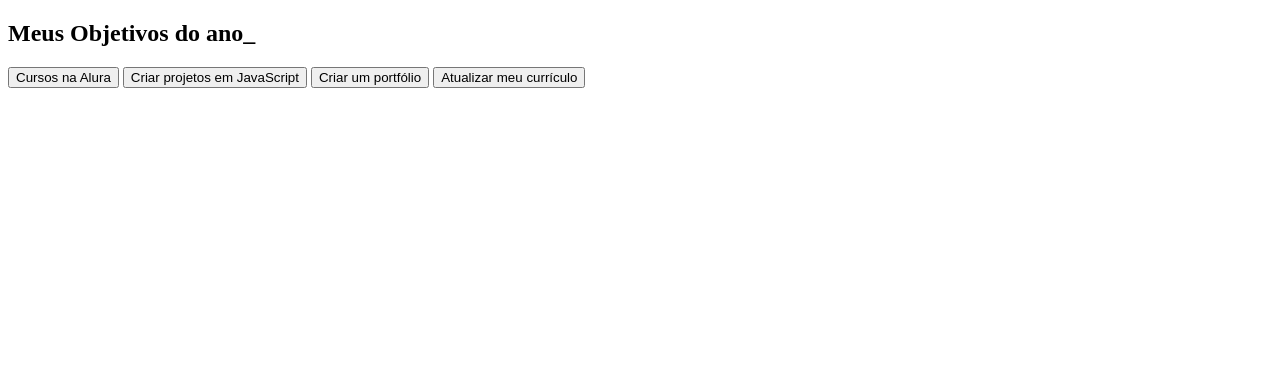
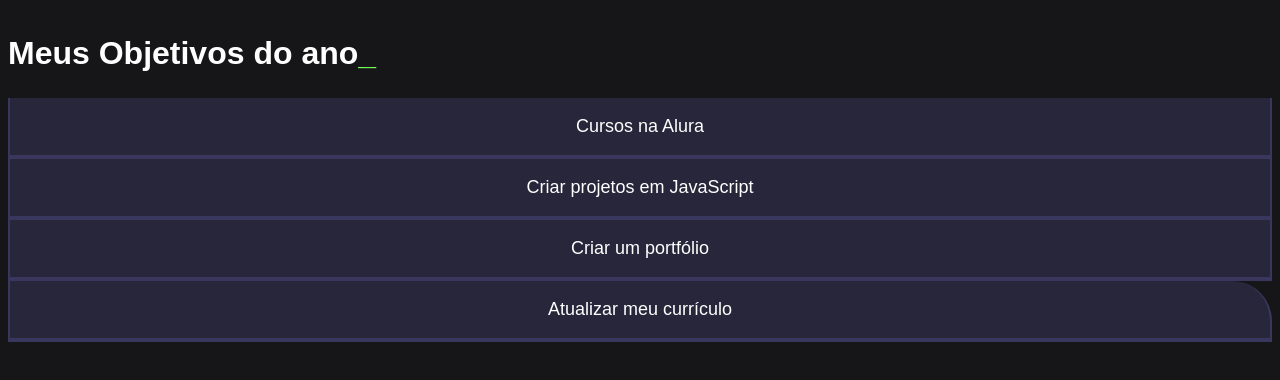
Before and after one commit to nicollymarques12/nicollymarques13, a plain HTML site: page index.html in a window 1280 px wide. Drawn offline with Linux system fonts and the light colour scheme.

Commit message:
Add files via upload
aula 2

```diff
--- a/index.html
+++ b/index.html
@@ -9,7 +9,8 @@
 <body>
 
     <section class="conteudo-principal"></section>
-    <h2 class="titulo-principal">Meus Objetivos do ano_</h2>
+    <h2 class="titulo-principal">Meus Objetivos do ano<span>_</span></h2>
+
     <div class="botoes"></div>
     <button class="botao">Cursos na Alura</button>
     <button class="botao">Criar projetos em JavaScript</button>
--- a/style.css
+++ b/style.css
@@ -0,0 +1,109 @@
+:root {
+    --cor-de-fundo: #1E1E1E;
+    --verde: #6FFF57;
+    --branco: #FFFFFF;
+    --botao-ativo: #3A375E;
+    --botao-inativo: rgba(58, 55, 94, 0.5);
+    --texto-fundo: rgba(58, 55, 94, 0.3);
+}
+
+@import url('https://fonts.googleapis.com/css2?family-Chakra+Petch:w ght@400:700&display=swap');
+
+body {
+    background-color: var(--cor-de-fundo);
+    color: var(--branco);
+    font-family: 'Chakra Petch', sans-serif;
+}
+
+@import url('https://fonts.googleapis.com/css?family=Chakra+Petch:wght@400;700&display=swap');
+
+:root {
+    --cor-de-fundo: #161618;
+    --verde: #6FFF57;
+    --branco: #FFFFFF;
+    --botao-ativo: #3A375E;
+    --botao-inativo: rgba(58, 55, 94, 0.5);
+    --texto-fundo: rgba(58, 55, 94, 0.3);
+}
+
+body {
+    background-color: var(--cor-de-fundo);
+    color: var(--branco);
+    font-family: 'Chakra Petch', sans-serif;
+}
+
+.conteudo-principal {
+    display: flex;
+    flex-direction: column;
+    justify-content: center;
+    align-items: center;
+    max-width: 1200px;
+    width: 100%;
+    margin: 0 auto;
+}
+
+.titulo-principal {
+    text-align: left;
+    width: 100%;
+    font-size: 32px;
+}
+
+
+
+.titulo-principal span {
+    color: var(--verde);
+}
+
+.botao {
+    font-family: "Crakra Petch", sans-serif;
+    background-color: var(--botao-inativo);
+    color: var(--branco);
+    display: flex;
+    justify-content: center;
+    padding: 1em;
+    font-size: 18px;
+    align-items: center;
+    width: 100%;
+    border-bottom: 4px solid var(--botao-ativo);
+    border-left: 2px solid var(--botao-ativo);
+    border-right: 2px solid var(--botao-ativo);
+    border-top: none;
+}
+
+.botao:first-child {
+    border-radius: 40px 40px 0 0;
+}
+
+.botoes {
+    display: block;
+}
+
+@media screen and (min-width: 768px) {
+    .botoes {
+        display: flex;
+    }
+
+    .botao:first-child {
+        border-radius: 40px 0 0 0;
+    }
+
+    .botao:last-child {
+        border-radius: 0 40px 0 0;
+    }
+}
+
+.conteudo-principal {
+    display: flex;
+    flex-direction: column;
+    justify-content: center;
+    align-items: center;
+    max-width: 1200px;
+    width: 100%;
+    margin: 0 auto;
+}
+
+.titulo-principal {
+    text-align: left;
+    width: 100%;
+    font-size: 32px;
+}
```
